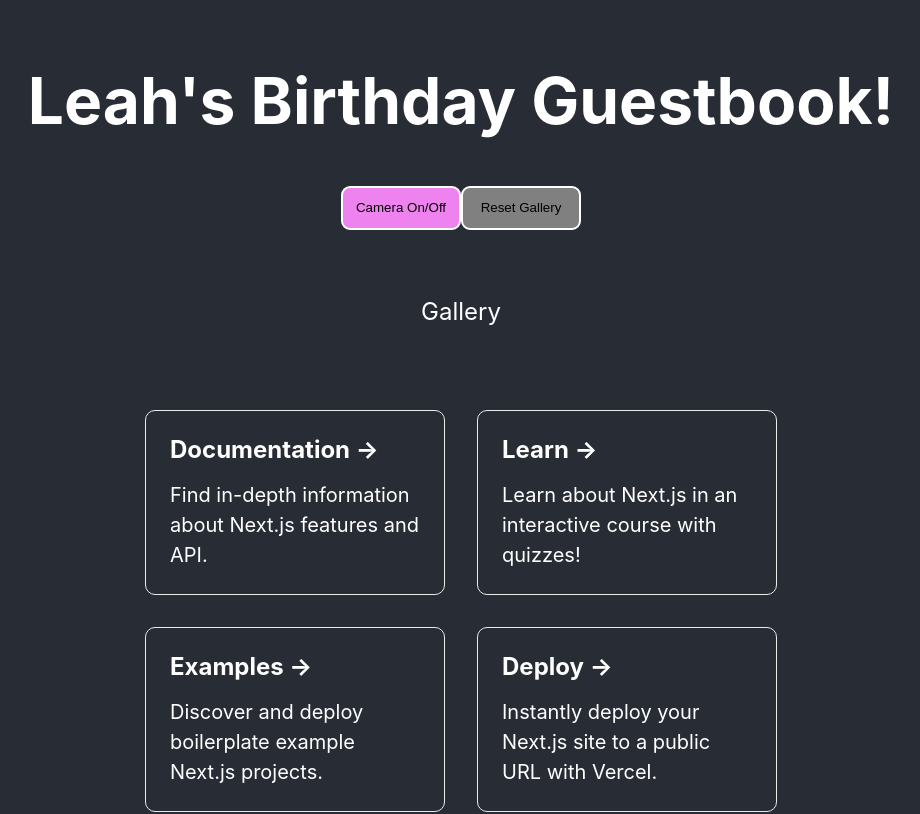
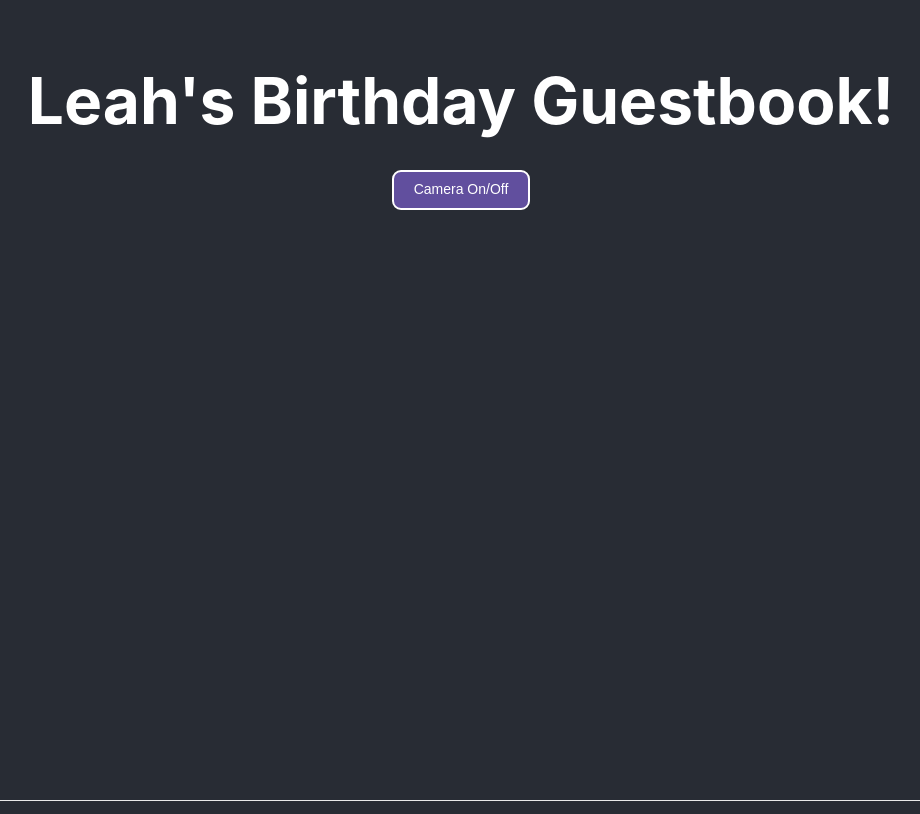
Before and after one commit to retrospct/guestbook, a Next.js app: page / in a window 1280 px wide. Shown: the top 814 px of the page, without its empty margins (179-1099 px from the left). Built offline with nearby package versions, Linux system fonts and the light colour scheme.

Commit message:
Finish migrating from vite to nextjs with some basic styling
- Needs work on components being abstracted or modular
- CSS variables to be implemented

```diff
--- /dev/null
+++ b/components/Gallery.tsx
@@ -0,0 +1,21 @@
+import styles from '../styles/Gallery.module.css'
+import { bytesToSize } from '../utils'
+
+interface GalleryProps {
+  files?: File[] | null
+  children?: React.ReactNode
+}
+
+export const Gallery = (props: GalleryProps) => {
+  if (!props.files) return null
+  return (
+    <div className={styles.grid}>
+      {props.files.map((file, i) => (
+        <a key={`${file.lastModified}-${i}`} href="" className={styles.card}>
+          <h2>{bytesToSize(file.size)} &rarr;</h2>
+          <p>{file.name}</p>
+        </a>
+      ))}
+    </div>
+  )
+}
--- a/components/SelfView.tsx
+++ b/components/SelfView.tsx
@@ -1,10 +1,11 @@
 import { useEffect, useRef, useState, MutableRefObject } from 'react'
-import { bytesToSize } from '../utils'
+import { Gallery } from './Gallery'
+import styles from '../styles/SelfView.module.css'
 
 const VIDEO_H = 720
 const VIDEO_W = 1280
 
-interface LastFile {
+export interface LastFile {
   name: string
   lastModified: number
   size: number
@@ -16,9 +17,9 @@ export const SelfView = () => {
   const mediaStream: MutableRefObject<MediaStream | null> = useRef(null)
   const mediaRecorder: MutableRefObject<MediaRecorder | null> = useRef(null)
 
-  const [lastFile, setLastFile] = useState<LastFile | null>(null)
-  const [gallery, setGallery] = useState<LastFile[] | null>(null)
   const [selfView, setSelfView] = useState(false)
+  const [lastFile, setLastFile] = useState<File | null>(null)
+  const [files, setFiles] = useState<File[] | null>(null)
 
   useEffect(() => {
     const initMediaStream = async () => {
@@ -71,7 +72,8 @@ export const SelfView = () => {
         // upload(createdFile);
 
         // TODO: implement better UI feedback to user
-        setLastFile({ name: createdFile.name, lastModified: createdFile.lastModified, size: createdFile.size })
+        setLastFile(createdFile)
+        // setLastFile({ name: createdFile.name, lastModified: createdFile.lastModified, size: createdFile.size })
 
         // cleanup saved chunks
         savedChunks = []
@@ -91,14 +93,9 @@ export const SelfView = () => {
   }, [selfView])
 
   useEffect(() => {
-    if (lastFile && !gallery) setGallery([lastFile])
-    else if (lastFile && gallery) setGallery([...gallery, lastFile])
+    if (lastFile) setFiles([lastFile])
     return () => {}
   }, [lastFile])
-
-  // const toggleStream = (stream: MutableRefObject<MediaStream | null>) => {
-  //   selfView ? stream.current?.getTracks().forEach((track) => track.stop()) :
-  // }
 
   const startRecorder = () => {
     // save a new chunk of data every 250ms
@@ -122,56 +119,19 @@ export const SelfView = () => {
       {selfView && (
         <div style={{ height: 720, width: 1280, position: 'relative', background: '#000' }}>
           <video autoPlay muted playsInline controls={false} style={{ transform: 'scaleX(-1)' }} ref={videoElement} />
-          <button
-            style={{
-              background: 'red',
-              height: 80,
-              width: 80,
-              borderRadius: 100,
-              border: '2px solid #fff',
-              cursor: 'pointer',
-              position: 'absolute',
-              top: VIDEO_H - (80 + 24),
-              left: 'calc(50% - 40px)'
-            }}
-            onClick={onRecordButtonClick}
-          />
+          <button className={styles.btnRecord} style={{ top: VIDEO_H - (80 + 24) }} onClick={onRecordButtonClick}>REC</button>
         </div>
       )}
-      <button
-        style={{
-          marginTop: 48,
-          background: 'violet',
-          height: 44,
-          width: 120,
-          borderRadius: 9,
-          border: '2px solid #fff',
-          cursor: 'pointer'
-        }}
-        onClick={() => setSelfView(!selfView)}
-      >
-        Camera On/Off
-      </button>
-      <button
-        style={{
-          marginTop: 48,
-          background: 'grey',
-          height: 44,
-          width: 120,
-          borderRadius: 9,
-          border: '2px solid #fff',
-          cursor: 'pointer'
-        }}
-        onClick={() => setGallery(null)}
-      >
-        Reset Gallery
-      </button>
-      {gallery &&
-        gallery.map((item, i) => (
-          <p key={`${item.lastModified}-${i}`}>
-            {item.name} | {bytesToSize(item.size)}
-          </p>
-        ))}
+      <div style={{ textAlign: 'center', padding: '2rem 0' }}>
+        <button className={styles.btnSolid} onClick={() => setSelfView(!selfView)}>
+          Camera On/Off
+        </button>
+      </div>
+      <Gallery files={files}>
+        <button className={styles.btnGhost} onClick={() => setFiles(null)}>
+          Reset Gallery
+        </button>
+      </Gallery>
     </div>
   )
 }
--- a/pages/index.tsx
+++ b/pages/index.tsx
@@ -16,32 +16,6 @@ const Home: NextPage = () => {
       <main className={styles.main}>
         <h1 className={styles.title}>Leah&apos;s Birthday Guestbook!</h1>
         <SelfView />
-        <p className={styles.description}>Gallery</p>
-
-        <div className={styles.grid}>
-          <a href="https://nextjs.org/docs" className={styles.card}>
-            <h2>Documentation &rarr;</h2>
-            <p>Find in-depth information about Next.js features and API.</p>
-          </a>
-
-          <a href="https://nextjs.org/learn" className={styles.card}>
-            <h2>Learn &rarr;</h2>
-            <p>Learn about Next.js in an interactive course with quizzes!</p>
-          </a>
-
-          <a href="https://github.com/vercel/next.js/tree/canary/examples" className={styles.card}>
-            <h2>Examples &rarr;</h2>
-            <p>Discover and deploy boilerplate example Next.js projects.</p>
-          </a>
-
-          <a
-            href="https://vercel.com/new?utm_source=create-next-app&utm_medium=default-template&utm_campaign=create-next-app"
-            className={styles.card}
-          >
-            <h2>Deploy &rarr;</h2>
-            <p>Instantly deploy your Next.js site to a public URL with Vercel.</p>
-          </a>
-        </div>
       </main>
 
       <footer className={styles.footer}>
--- /dev/null
+++ b/styles/Gallery.module.css
@@ -0,0 +1,45 @@
+.grid {
+  display: flex;
+  align-items: center;
+  justify-content: center;
+  flex-wrap: wrap;
+  max-width: 800px;
+}
+
+.card {
+  margin: 1rem;
+  padding: 1.5rem;
+  text-align: left;
+  color: inherit;
+  text-decoration: none;
+  /* border: 1px solid #614f9e; */
+  border: 1px solid #eaeaea;
+  border-radius: 10px;
+  transition: color 0.15s ease, border-color 0.15s ease;
+  max-width: 300px;
+}
+
+.card:hover,
+.card:focus,
+.card:active {
+  /* color: #614f9e; */
+  /* border-color: #1f0073; */
+  border-color: #614f9e;
+}
+
+.card h2 {
+  margin: 0 0 1rem 0;
+  font-size: 1.5rem;
+}
+
+.card p {
+  margin: 0;
+  font-size: 1.25rem;
+  line-height: 1.5;
+}
+@media (max-width: 600px) {
+  .grid {
+    width: 100%;
+    flex-direction: column;
+  }
+}
--- a/styles/Home.module.css
+++ b/styles/Home.module.css
@@ -69,54 +69,7 @@
     monospace;
 }
 
-.grid {
-  display: flex;
-  align-items: center;
-  justify-content: center;
-  flex-wrap: wrap;
-  max-width: 800px;
-}
-
-.card {
-  margin: 1rem;
-  padding: 1.5rem;
-  text-align: left;
-  color: inherit;
-  text-decoration: none;
-  /* border: 1px solid #614f9e; */
-  border: 1px solid #eaeaea;
-  border-radius: 10px;
-  transition: color 0.15s ease, border-color 0.15s ease;
-  max-width: 300px;
-}
-
-.card:hover,
-.card:focus,
-.card:active {
-  /* color: #614f9e; */
-  /* border-color: #1f0073; */
-  border-color: #614f9e;
-}
-
-.card h2 {
-  margin: 0 0 1rem 0;
-  font-size: 1.5rem;
-}
-
-.card p {
-  margin: 0;
-  font-size: 1.25rem;
-  line-height: 1.5;
-}
-
 .logo {
   height: 1em;
   margin-left: 0.5rem;
 }
-
-@media (max-width: 600px) {
-  .grid {
-    width: 100%;
-    flex-direction: column;
-  }
-}
--- /dev/null
+++ b/styles/SelfView.module.css
@@ -0,0 +1,103 @@
+.btnBase {
+  background-color: #f5f5f5;
+  border: 2px solid #fff;
+  border-radius: 9px;
+  color: #fff;
+  display: inline-block;
+  font-size: 14px;
+  font-weight: 400;
+  line-height: 1.42857;
+  margin-bottom: 0;
+  padding: 6px 12px;
+  text-align: center;
+  vertical-align: middle;
+  white-space: nowrap;
+  cursor: pointer;
+}
+
+.btnBase:hover,
+.btnBase:focus,
+.btnBase:active {
+  background-color: #e3e3e3;
+  border-color: #adadad;
+  color: #333;
+}
+
+.btnSolid {
+  /* TODO: replace with custom css color vars */
+  /* TODO: these button variants are not DRY */
+  background: #614f9e;
+  border: 2px solid #fff;
+  border-radius: 9px;
+  color: #fff;
+  display: inline-block;
+  font-size: 14px;
+  font-weight: 400;
+  line-height: 1.42857;
+  margin-bottom: 0;
+  padding: 8px 20px;
+  text-align: center;
+  vertical-align: middle;
+  white-space: nowrap;
+  cursor: pointer;
+}
+
+.btnSolid:hover,
+.btnSolid:focus,
+.btnSolid:active {
+  background: #1f0073;
+  border-color: #adadad;
+}
+
+.btnGhost {
+  background: transparent;
+  border: 2px solid #fff;
+  border-radius: 9px;
+  color: #fff;
+  display: inline-block;
+  font-size: 14px;
+  font-weight: 400;
+  line-height: 1.42857;
+  margin-bottom: 0;
+  padding: 8px 20px;
+  text-align: center;
+  vertical-align: middle;
+  white-space: nowrap;
+  cursor: pointer;
+}
+
+.btnGhost:hover,
+.btnGhost:focus,
+.btnGhost:active {
+  border-color: #adadad;
+  color: #e3e3e3;
+}
+
+.btnRecord {
+  background: red;
+  border: 2px solid #fff;
+  border-radius: 100%;
+  color: #fff;
+  display: inline-block;
+  font-size: 14px;
+  font-weight: 400;
+  line-height: 1.42857;
+  margin-bottom: 0;
+  text-align: center;
+  vertical-align: middle;
+  white-space: nowrap;
+  cursor: pointer;
+  height: 80px;
+  width: 80px;
+  position: absolute;
+  /* top: VIDEO_H - (80 + 24); */
+  left: calc(50% - 40px);
+}
+
+.btnRecord:hover,
+.btnRecord:focus,
+.btnRecord:active {
+  background: deeppink;
+  color: #000;
+  border-color: #000;
+}
--- a/styles/globals.css
+++ b/styles/globals.css
@@ -2,8 +2,9 @@ html,
 body {
   padding: 0;
   margin: 0;
-  font-family: -apple-system, BlinkMacSystemFont, Segoe UI, Roboto, Oxygen,
-    Ubuntu, Cantarell, Fira Sans, Droid Sans, Helvetica Neue, sans-serif;
+  font-family: -apple-system, BlinkMacSystemFont, Segoe UI, Roboto, Oxygen, Ubuntu, Cantarell, Fira Sans, Droid Sans,
+    Helvetica Neue, sans-serif;
+  /* TODO: create css variables for colors and other styles */
 }
 
 a {
```
